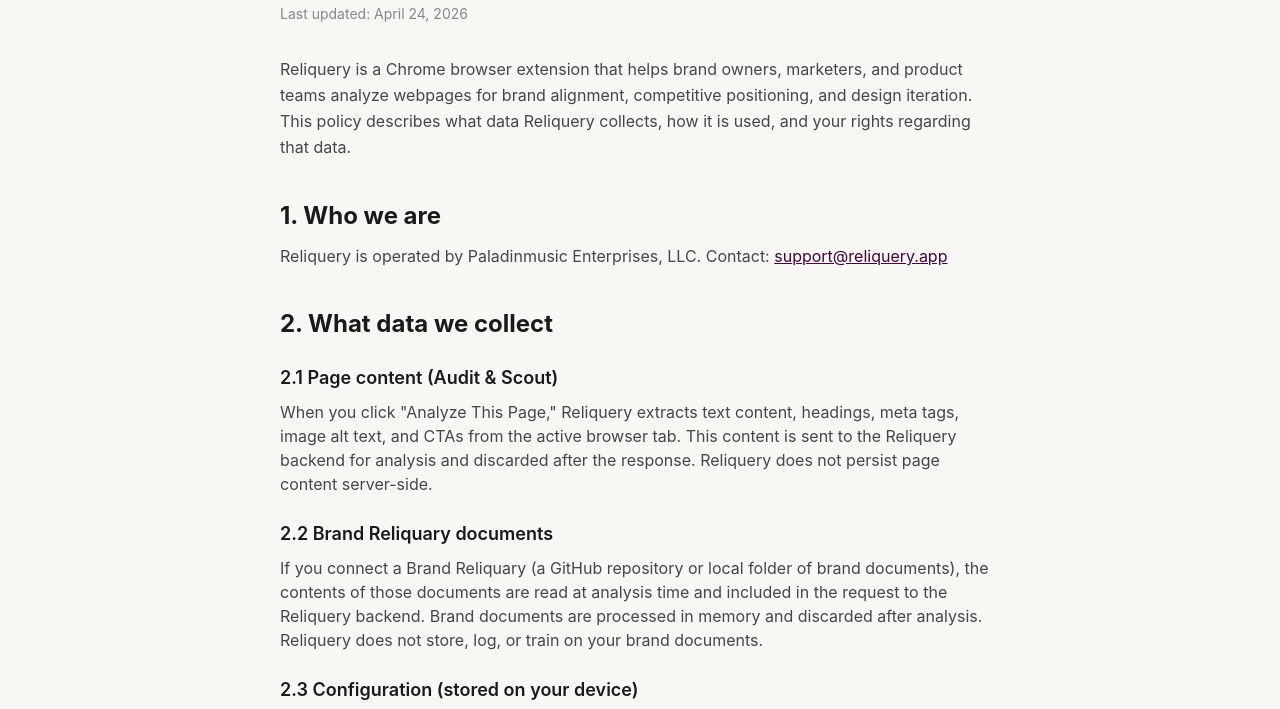
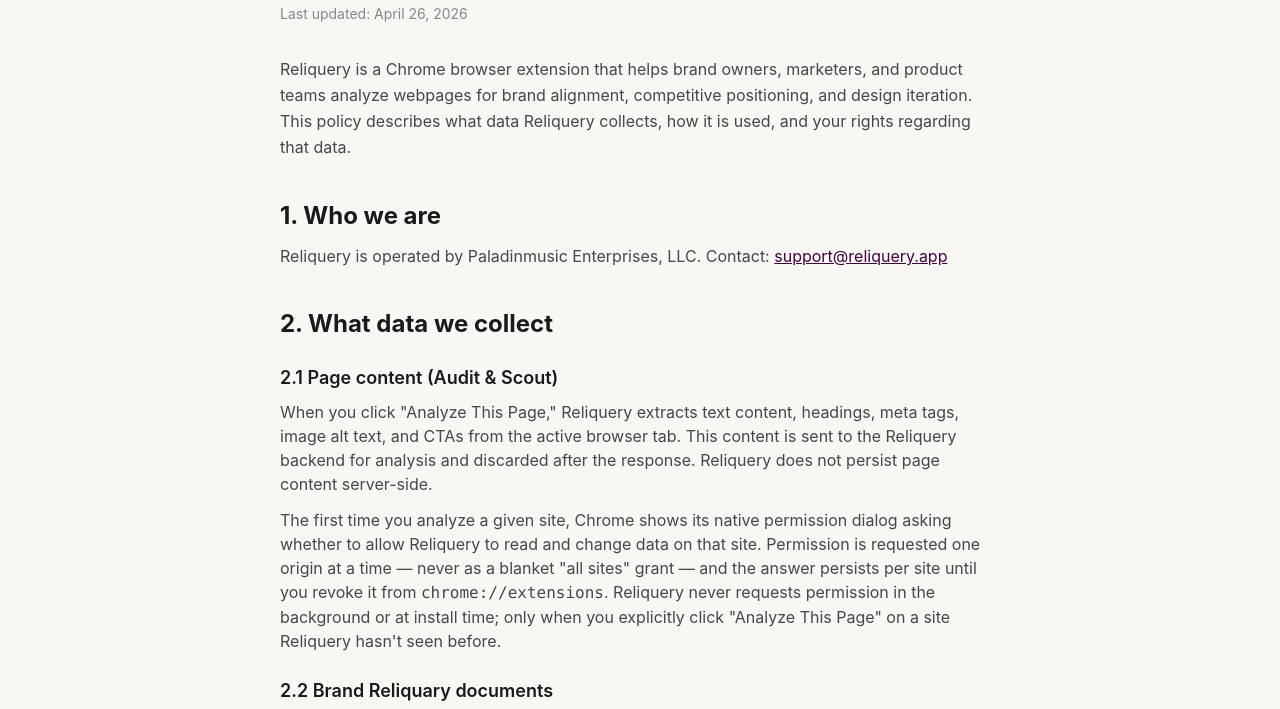
Before and after one commit to SkolKraken/reliquery-www, an Astro site: page /privacy in a window 1280 px wide. Shown: the part 185-894 px from the top of the page. Built offline with nearby package versions, Linux system fonts and the light colour scheme; Astro itself is replaced by a stand-in of ours.

Commit message:
Document per-origin permission grant flow in privacy policy
Adds a paragraph to section 2.1 (Page content - Audit & Scout)
explaining that Chrome's native per-site permission dialog appears
the first time a user analyzes a given site, that grants persist
per-origin until revoked from chrome://extensions, and that
Reliquery never requests permissions in the background or at
install time.

Adds an optional_host_permissions row to the section 5 permissions
table clarifying that the field declares maximum scope but grants
no install-time access, and that each site is acquired individually
via runtime per-origin requests.

Bumps "Last updated" to 2026-04-26 to match the extension's 1.0.1
update going through CWS review.

```diff
--- a/src/pages/privacy.astro
+++ b/src/pages/privacy.astro
@@ -4,7 +4,7 @@ import Base from "../layouts/Base.astro";
 <Base title="Privacy Policy — Reliquery" description="How Reliquery handles your data.">
   <article class="mx-auto max-w-3xl px-6 py-16 prose-styles">
     <h1 class="text-4xl font-bold text-ink">Privacy Policy</h1>
-    <p class="text-sm text-ink/50 mt-2">Last updated: April 24, 2026</p>
+    <p class="text-sm text-ink/50 mt-2">Last updated: April 26, 2026</p>
 
     <p class="mt-8 text-ink/80 leading-relaxed">
       Reliquery is a Chrome browser extension that helps brand owners, marketers, and product teams
@@ -22,6 +22,14 @@ import Base from "../layouts/Base.astro";
       When you click "Analyze This Page," Reliquery extracts text content, headings, meta tags,
       image alt text, and CTAs from the active browser tab. This content is sent to the Reliquery
       backend for analysis and discarded after the response. Reliquery does not persist page content server-side.
+    </p>
+    <p class="mt-3 text-ink/80">
+      The first time you analyze a given site, Chrome shows its native permission dialog asking
+      whether to allow Reliquery to read and change data on that site. Permission is requested
+      one origin at a time — never as a blanket "all sites" grant — and the answer persists per
+      site until you revoke it from <code>chrome://extensions</code>. Reliquery never requests
+      permission in the background or at install time; only when you explicitly click "Analyze
+      This Page" on a site Reliquery hasn't seen before.
     </p>
 
     <h3 class="text-lg font-semibold text-ink mt-6">2.2 Brand Reliquary documents</h3>
@@ -106,7 +114,8 @@ import Base from "../layouts/Base.astro";
         <tr class="border-b border-black/5"><td class="py-2 pr-4 font-mono text-xs">storage</td><td class="py-2">Save your Brand Reliquary settings, Home Base URL, and Forge API key locally</td></tr>
         <tr class="border-b border-black/5"><td class="py-2 pr-4 font-mono text-xs">sidePanel</td><td class="py-2">Display the Reliquery interface as a side panel</td></tr>
         <tr class="border-b border-black/5"><td class="py-2 pr-4 font-mono text-xs">debugger</td><td class="py-2">Capture full-page screenshots and apply CSS during Forge mode</td></tr>
-        <tr><td class="py-2 pr-4 font-mono text-xs">host_permissions</td><td class="py-2">Allow the extension to send requests to the Reliquery backend only; access to user-visited pages is covered by activeTab, not this permission</td></tr>
+        <tr class="border-b border-black/5"><td class="py-2 pr-4 font-mono text-xs">host_permissions</td><td class="py-2">Allow the extension to send requests to the Reliquery backend only</td></tr>
+        <tr><td class="py-2 pr-4 font-mono text-xs">optional_host_permissions</td><td class="py-2">Declares the maximum scope Reliquery can ever request, but grants no access at install. Each site you analyze is requested individually via Chrome's per-origin permission dialog when you click "Analyze This Page"</td></tr>
       </tbody>
     </table>
 
```
